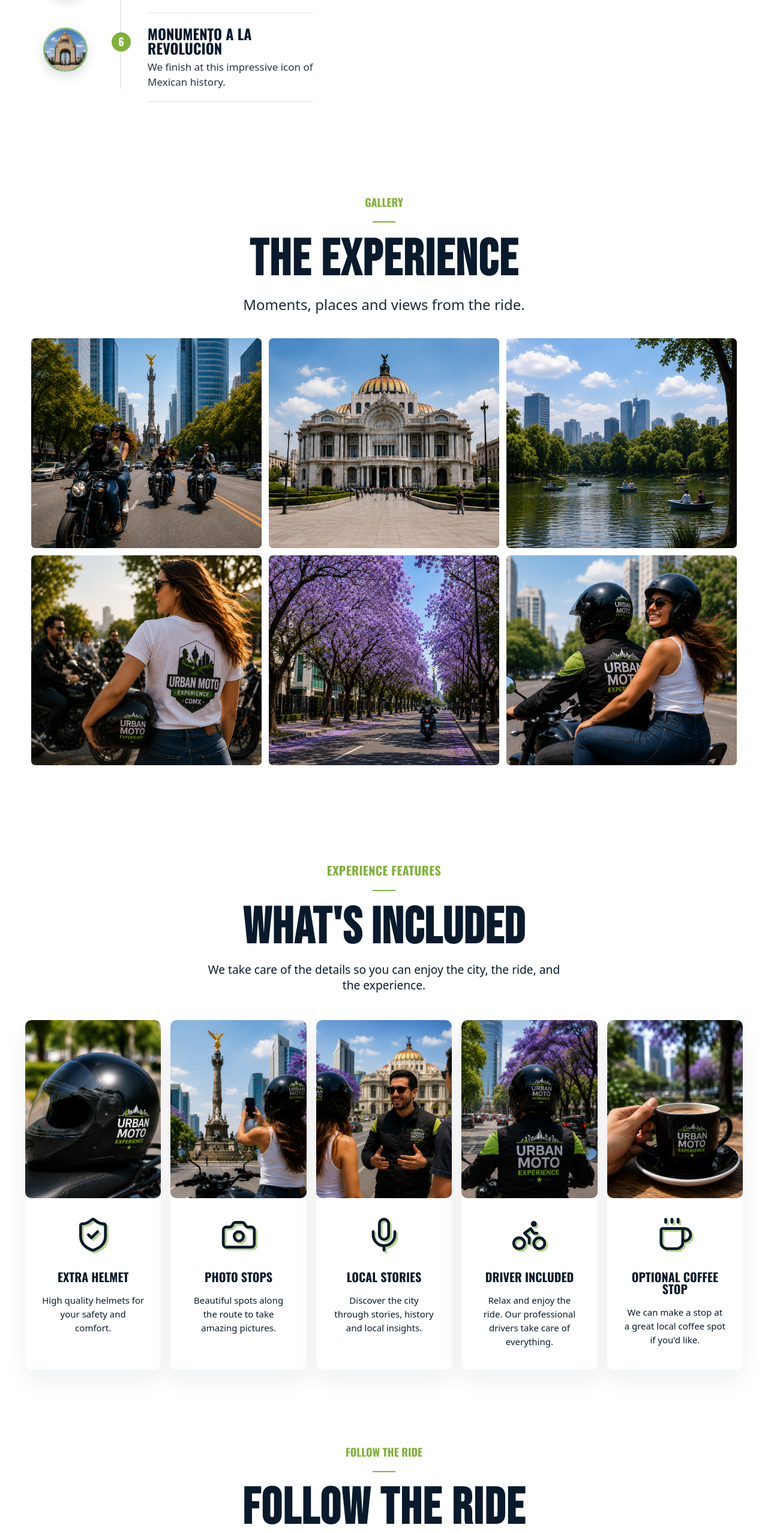
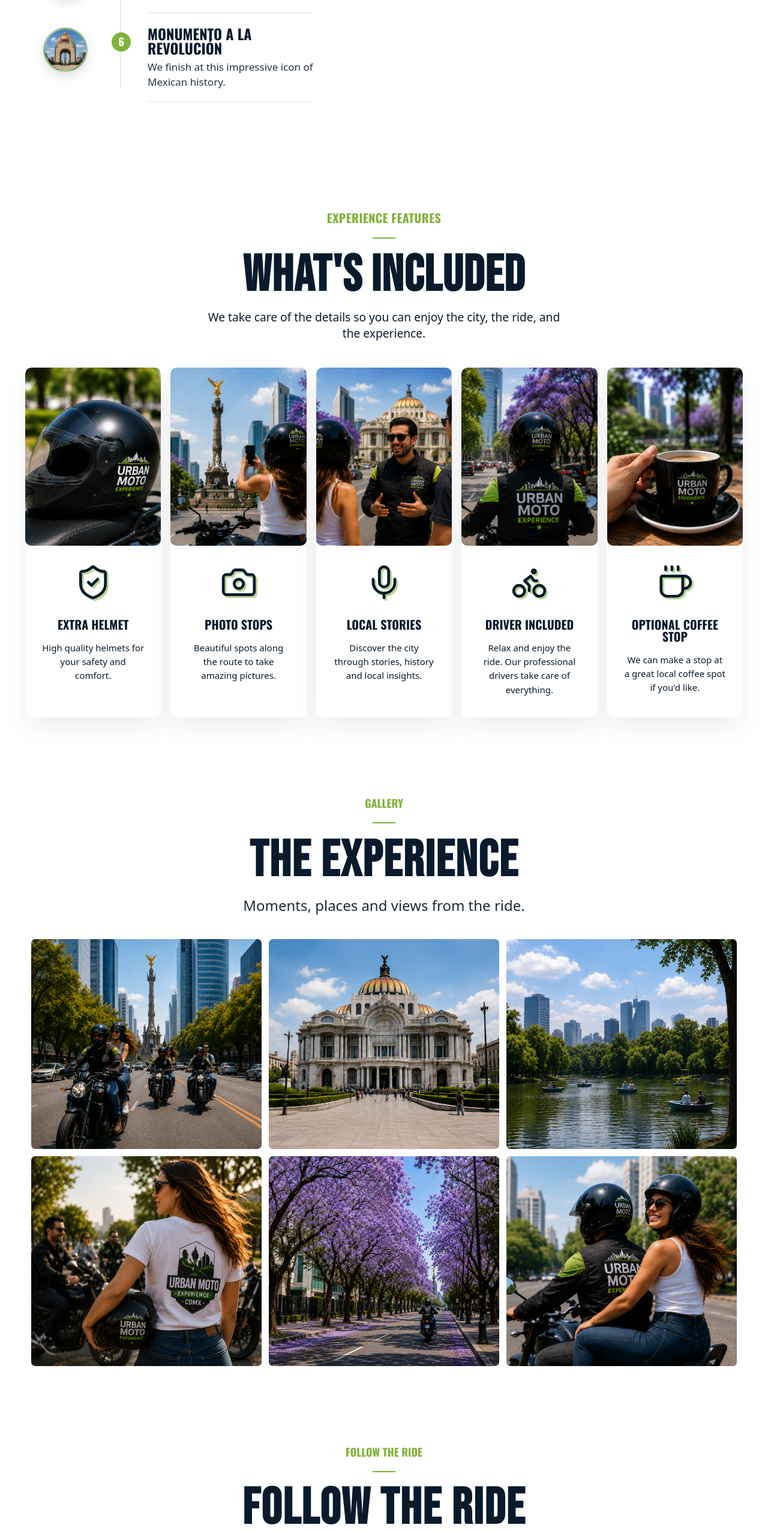
Before and after one commit to jhonnstark/urbanmotoexperience, a Vue app: page / in a window 1280 px wide. Shown: the part 3095-5648 px from the top of the page at 60% size. Built offline with nearby package versions, Linux system fonts and the light colour scheme.

Commit message:
Reorder home sections

```diff
--- a/src/pages/Home.vue
+++ b/src/pages/Home.vue
@@ -1,6 +1,10 @@
 <template>
   <div id="home">
-    <main class="hero" :class="{ 'is-ready': isHeroReady }" aria-label="Explore Mexico City on two wheels">
+    <main
+      class="hero"
+      :class="{ 'is-ready': isHeroReady }"
+      aria-label="Explore Mexico City on two wheels"
+    >
       <div class="hero-overlay"></div>
 
       <img
@@ -39,8 +43,8 @@
     </main>
     <AboutSection />
     <RouteSection />
+    <ExperienceSection />
     <GallerySection />
-    <ExperienceSection />
     <SocialsSection />
     <ContactSection />
   </div>
@@ -289,7 +293,10 @@ const scrollTo = (id: string) => {
 
 @media (max-width: 600px) {
   .hero {
-    background-image: image-set(url('/images/background-1x.png') 1x, url('/images/background.png') 2x);
+    background-image: image-set(
+      url('/images/background-1x.png') 1x,
+      url('/images/background.png') 2x
+    );
   }
 
   .hero-motos {
```
